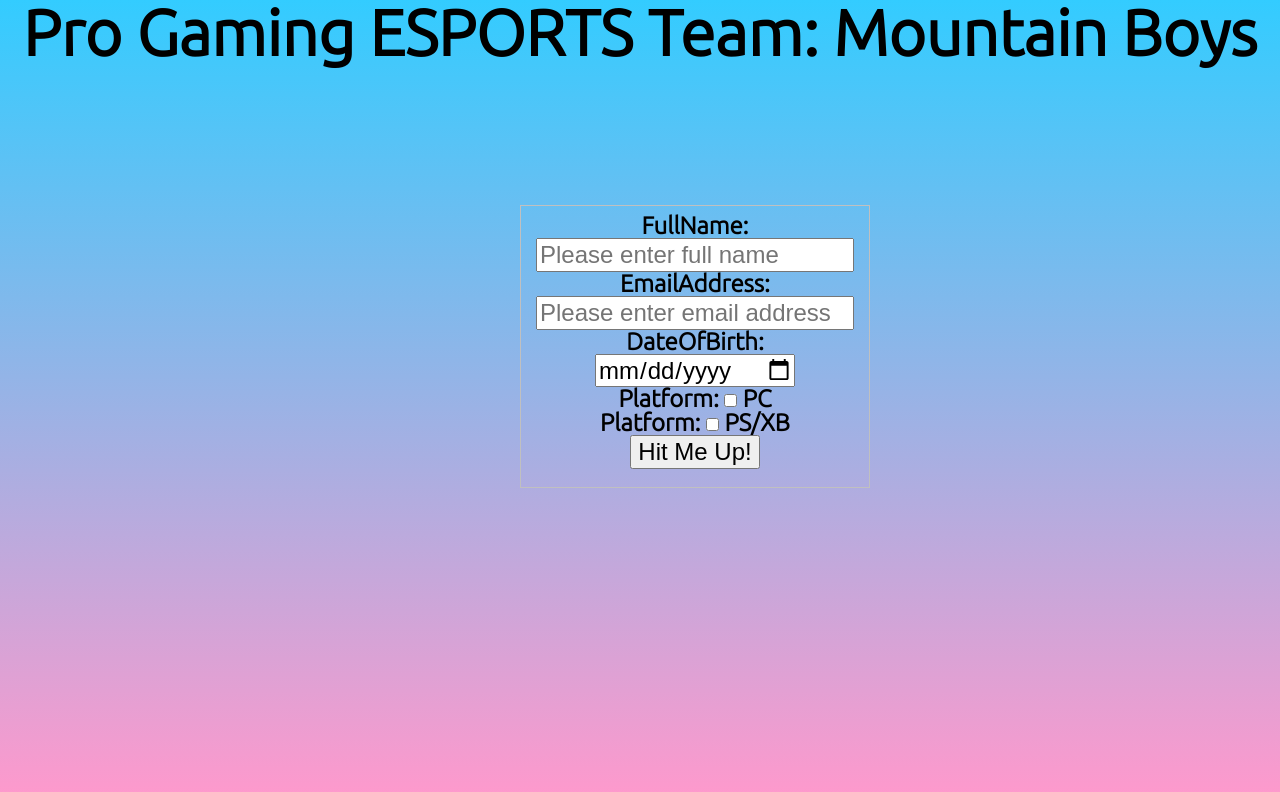
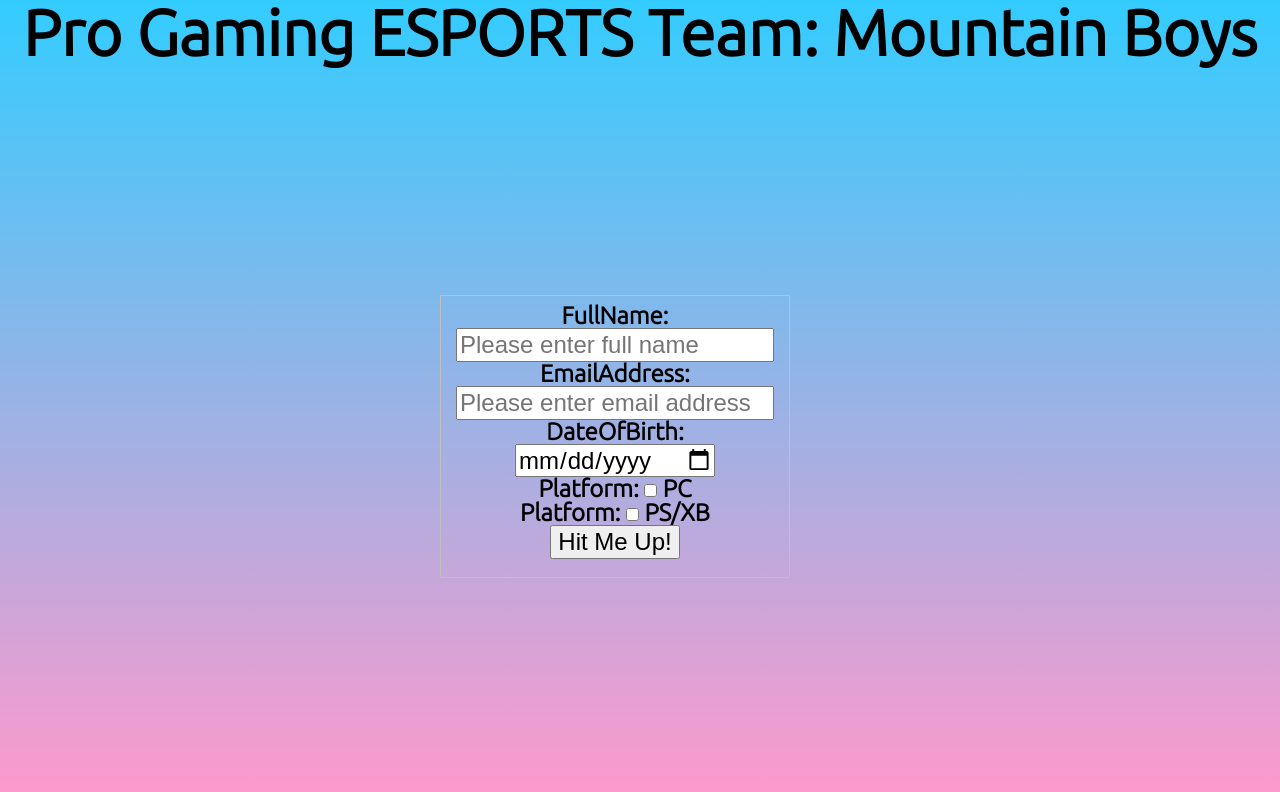
Before and after one commit to ArmaniLeSure/ITMD362_Project1, a plain HTML site: page index.html in a window 1280 px wide. Drawn offline with nearby package versions, Linux system fonts and the light colour scheme.

Commit message:
still attempting to make a good mobile experience

```diff
--- a/css/screen.css
+++ b/css/screen.css
@@ -18,6 +18,7 @@ body{
 	font-family: Ubuntu,sans-serif;
 	font-size: 400%;
 	position: relative;
+	text-align: center;
 }
 
 form{
@@ -31,7 +32,13 @@ form{
   height: 100px;
 }
 
-@media screen and (min-width: 420px) {
+@media screen and (min-width: 144px) {
+
+	h1{
+	font-family: Ubuntu,sans-serif;
+	font-size: 400%;
+	position: relative;
+}
 
 	form{
 	font-size: 24px;
@@ -40,7 +47,14 @@ form{
 	align-items: center;
 	justify-content: center;
 	margin: 5px;
-		gap: 5px;
+	text-align:center;
+	position: absolute;
+  top: 40%;
+  left: 50%;
+  margin-top: -25px;
+  margin-left: -75px;
+  width: 100px;
+  height: 100px;
 
 
 	}
```
Lines whose indentation alone changed are shown as unchanged.
